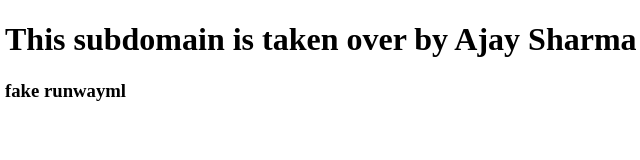
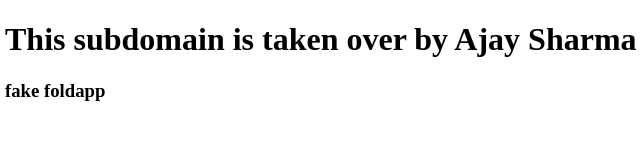
Before and after one commit to ajay1706/abstract.github.io, a plain HTML site: page index.html in a window 1280 px wide. Shown: the full height of the page, 3-643 px from the left. Drawn offline with Linux system fonts and the light colour scheme.

Commit message:
Update index.html

```diff
--- a/index.html
+++ b/index.html
@@ -8,6 +8,6 @@
 	<h1>This subdomain is taken over by Ajay Sharma</h1>
 
 
-<h3> fake runwayml </h3>
+<h3> fake foldapp </h3>
 </body>
 </html>
```
